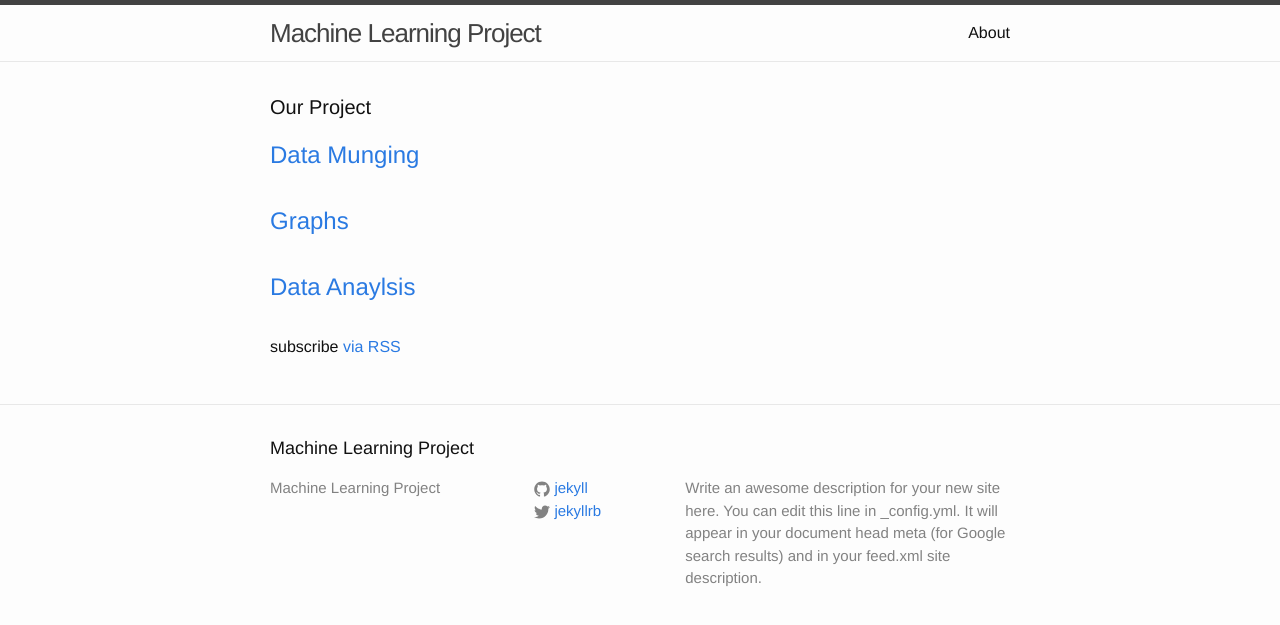
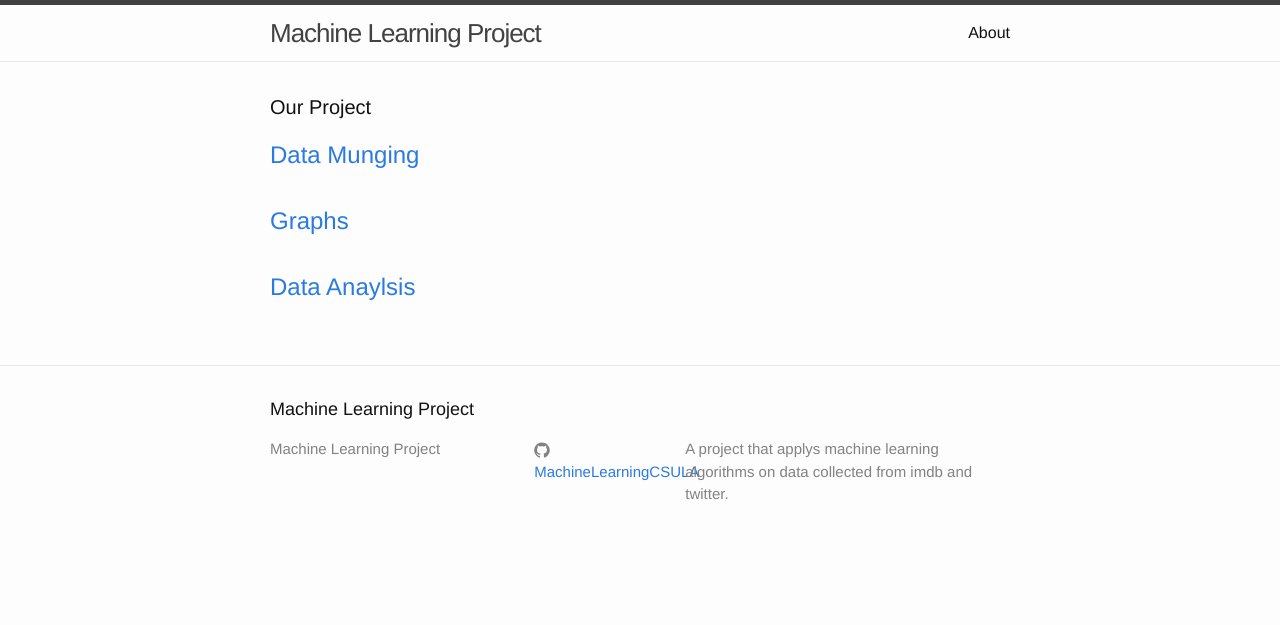
Before and after one commit to MachineLearningCSULA/MachineLearningCSULA.github.io, a Jekyll site: the page built from index.html, in a window 1280 px wide. Shown: the top 625 px of the page. Built offline with Jekyll 4.4.1, drawn with Linux system fonts in a browser that asks for light colours.

Commit message:
clean up

```diff
--- a/_config.yml
+++ b/_config.yml
@@ -9,13 +9,11 @@
 title: Machine Learning Project
 email:
 description: > # this means to ignore newlines until "baseurl:"
-  Write an awesome description for your new site here. You can edit this
-  line in _config.yml. It will appear in your document head meta (for
-  Google search results) and in your feed.xml site description.
+    A project that applys machine learning algorithms on data collected from imdb and twitter.
 baseurl: "" # the subpath of your site, e.g. /blog
 url: "http://yourdomain.com" # the base hostname & protocol for your site
-twitter_username: jekyllrb
-github_username:  jekyll
+#twitter_username:
+github_username: MachineLearningCSULA
 
 # Build settings
 markdown: kramdown
--- a/index.html
+++ b/index.html
@@ -18,6 +18,6 @@ layout: default
     {% endfor %}
   </ul>
 
-  <p class="rss-subscribe">subscribe <a href="{{ "/feed.xml" | prepend: site.baseurl }}">via RSS</a></p>
+  <!--<p class="rss-subscribe">subscribe <a href="{{ "/feed.xml" | prepend: site.baseurl }}">via RSS</a></p>-->
 
 </div>
```
